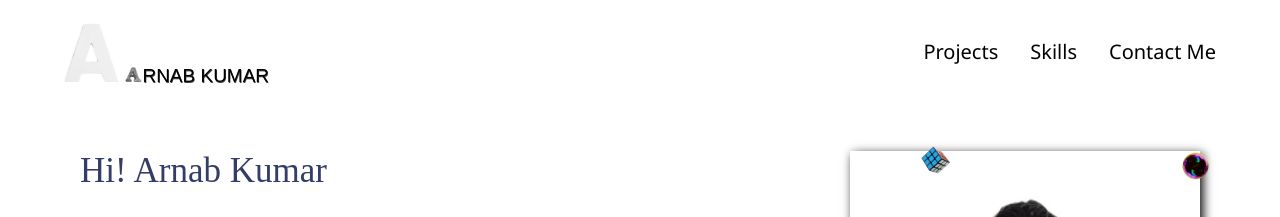
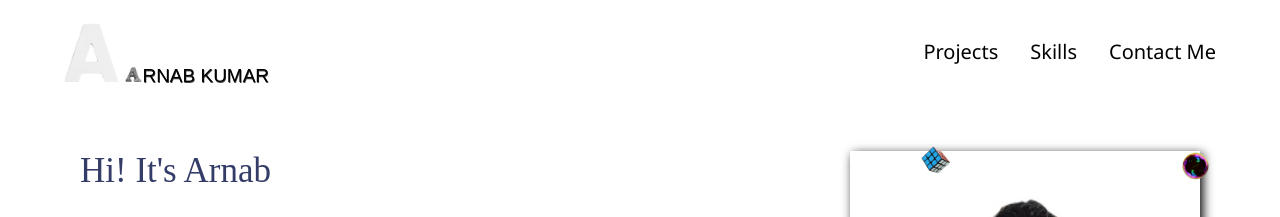
Before and after one commit to kumararnab11/Portfolio, a plain HTML site: page index.html in a window 1280 px wide. Shown: the top 217 px of the page. Drawn offline with nearby package versions, Linux system fonts and the light colour scheme.

Commit message:
Modified Greeting Statement

```diff
--- a/index.html
+++ b/index.html
@@ -23,7 +23,7 @@
             </div>
             <div class="hero">
                 <div class="left">
-                    <div class="left-heading">Hi! Arnab Kumar</div>
+                    <div class="left-heading">Hi! It's Arnab</div>
                     <div class="left-heading left-sub-heading">
                         I am a <span class="role"></span>
                     </div>
```
